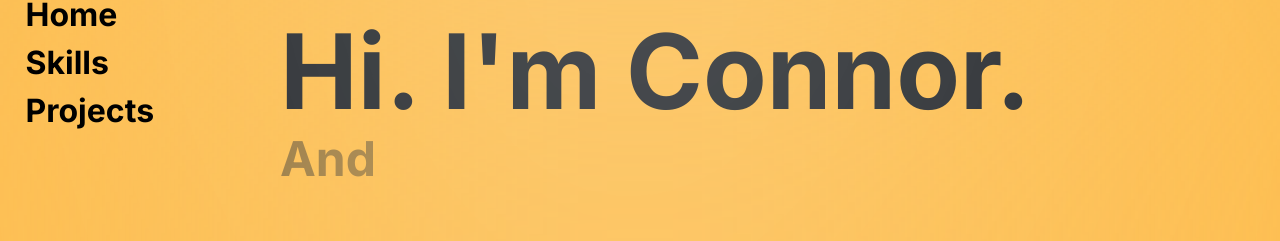
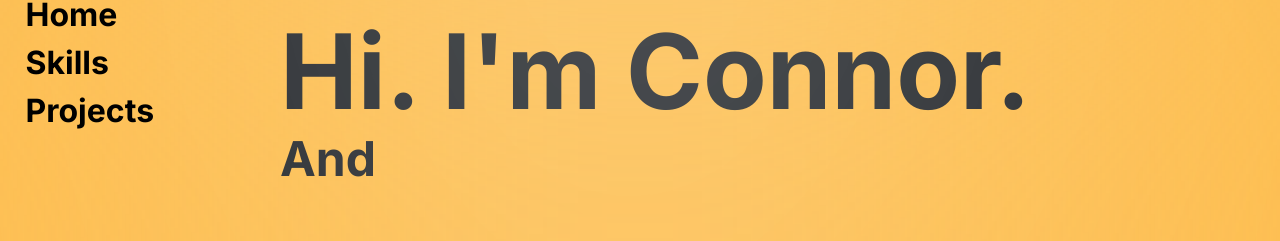
Before and after one commit to connork97/connorkormos.com, a Next.js app: page / in a window 1280 px wide. Shown: the part 113-354 px from the top of the page. Built offline with nearby package versions, Linux system fonts and the light colour scheme.

Commit message:
fixed small bug

```diff
--- a/app/components/HomePageIntro.module.css
+++ b/app/components/HomePageIntro.module.css
@@ -44,6 +44,7 @@
     text-align: left;
     font-size: 3rem;
     line-height: 4rem;
+    z-index: 9;
 }
 
 .blinkingUnderscore {
```
